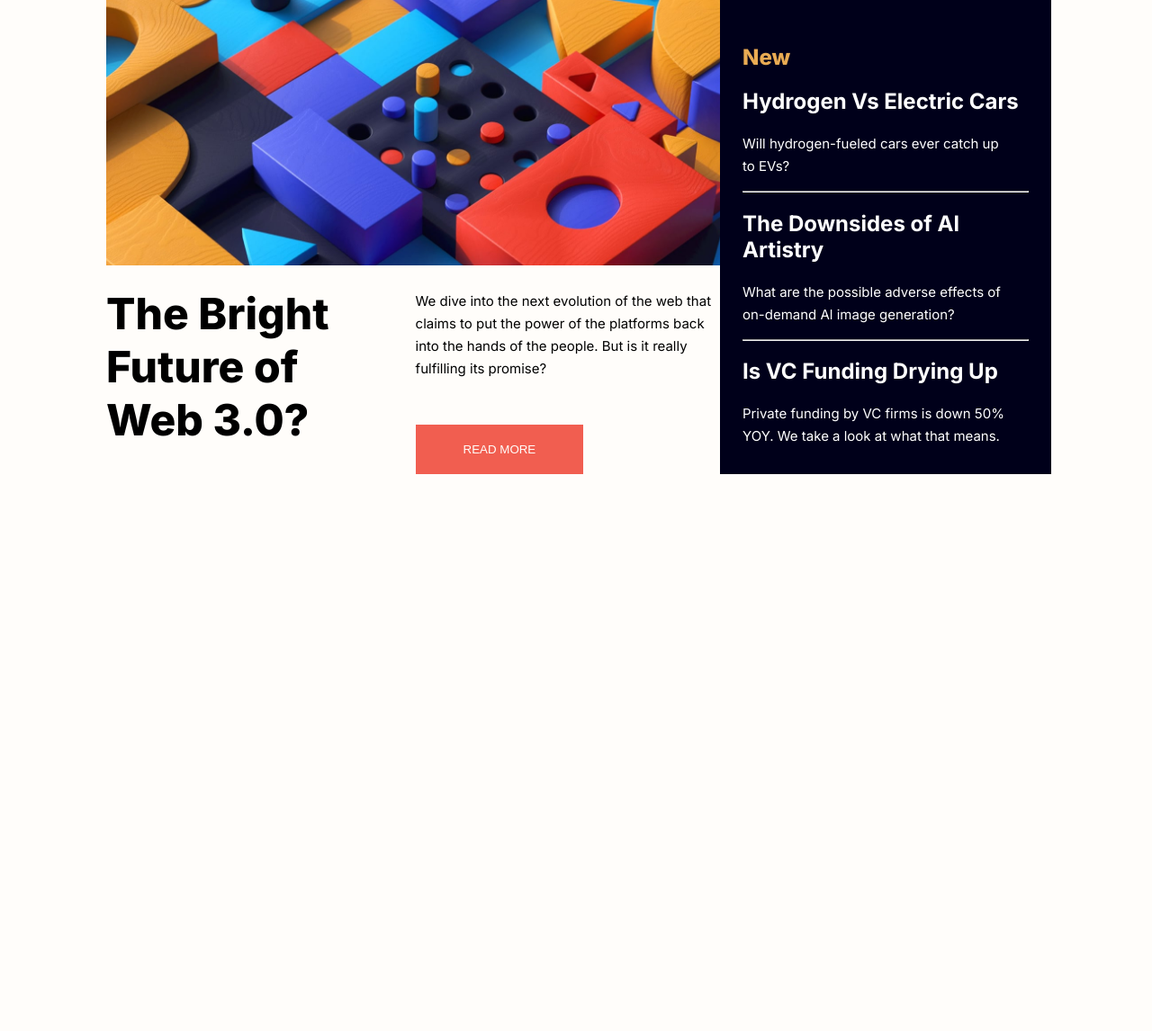
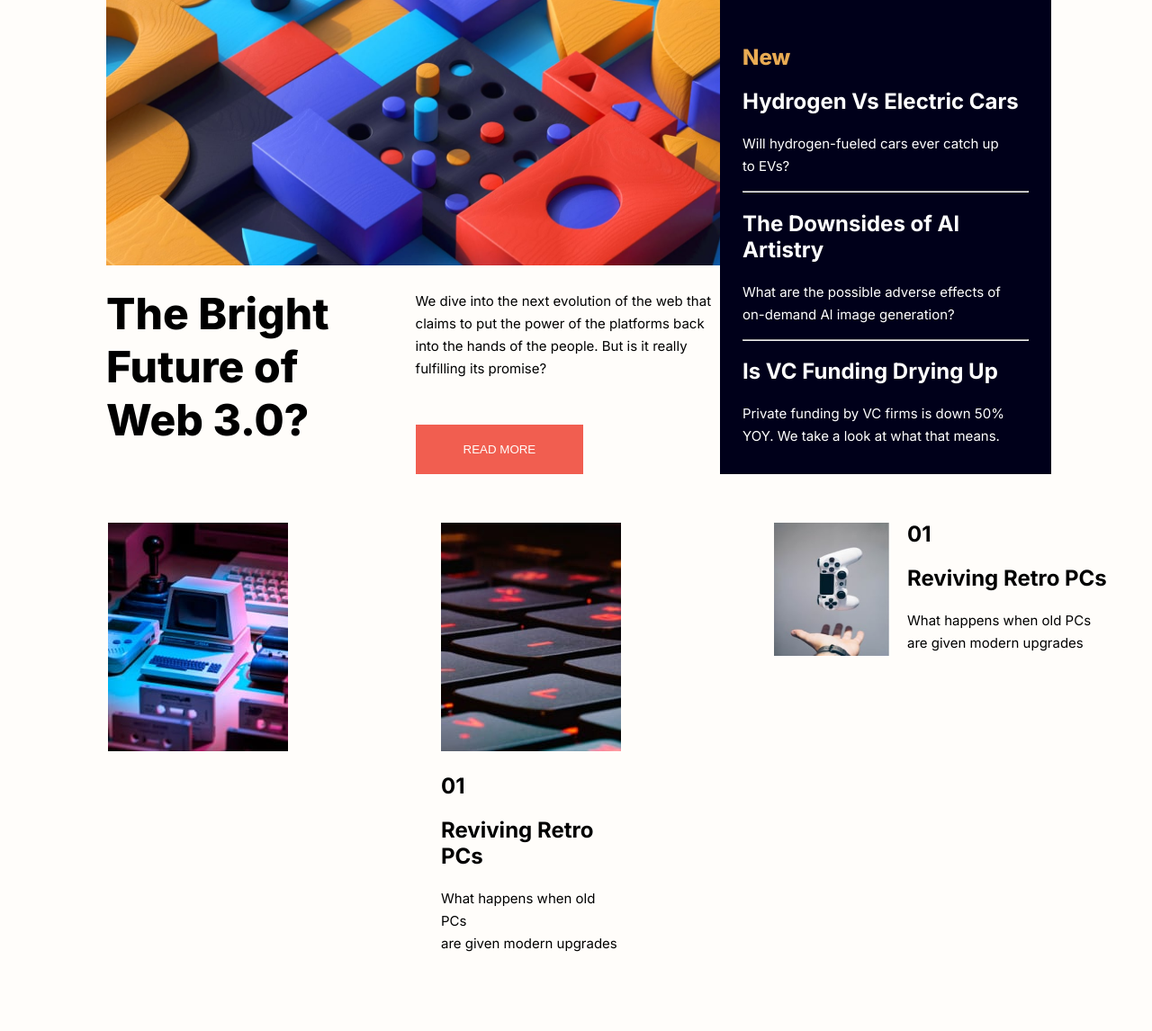
Before and after one commit to oxblixxx/news-homepage-main, a PHP site: page / in a window 1280 px wide. Shown: the part 171-1317 px from the top of the page at 90% size. Before the commit the page ends 698 px from the top, so only its background shows below. Run offline with PHP 8.4, Linux system fonts and the light colour scheme.

Commit message:
positioned nav dot html

```diff
--- a/css/nav.css
+++ b/css/nav.css
@@ -1,10 +1,31 @@
-div{
-    display: flex;
-    flex-direction: row;
-
-
+.images-container{
+    margin: 60px;
+    margin-left: 110px;
 }
 
-img{
+figure img{
+    width: 8em;
+    height: 30%;
+    vertical-align: middle;
+}
+
+nav{
     display: flex;
+    margin: 10px;
 }
+
+figure{
+    display: flex;
+    flex-grow: 1;
+}
+
+figure figcaption{
+    /* background-color: red; */
+    width: max-content;
+    /* padding: 0px; */
+    margin-left: 20px;
+}
+
+figure figcaption h1{
+    margin-top: -2px;
+}
--- a/index.html
+++ b/index.html
@@ -8,10 +8,11 @@
     <!--=============================================
     =              Css files                   =
     ==============================================-->
+  <link rel="stylesheet" href=" ../css/aside.css">
+  <link rel="stylesheet" href="../css/header.css">
   <link rel="stylesheet" href="../css/main.css">
-  <link rel="stylesheet" href="../css/header.css">
   <link rel="stylesheet" href="../css/section.css">
-  <link rel="stylesheet" href=" ../css/aside.css">
+  <link rel="stylesheet" href="../css/nav.css">
     <!--=============================================
     =              Font link                        =
     ==============================================-->
@@ -60,8 +61,8 @@
       </div>
     </aside>
 
-     <!--=============================================
-    =                Section Bar                   =
+    <!--=============================================
+    =                 Section Bar                   =
     ==============================================-->
     <section class="web-three-objective">
         <h1 class="future-text">The Bright <br> Future of <br> Web 3.0?</h1>
@@ -69,8 +70,34 @@
           <p>We dive into the next evolution of the web that <br> claims to put the power of the platforms back <br> into the hands of the people. But is it really <br> fulfilling its promise?</p>
           <button class="btn">READ MORE</button>
         </div>
+    </section>
 
-    </section>
+    <!--=============================================
+    =                     Nav Bar                   =
+    ==============================================-->
+    <nav>
+      <div class="images-container">
+        <img src="assets/images/image-retro-pcs.jpg" alt="">
+
+      </div>
+      <div class="images-container">
+        <img src="assets/images/image-top-laptops.jpg" alt="">
+        <div>
+          <h1>01</h1>
+          <h2>Reviving Retro PCs</h2>
+          <p>What happens when old PCs <br> are given modern upgrades</p>
+        </div>
+      </div>
+      <figure class="images-container">
+        <img src="assets/images/image-gaming-growth.jpg" alt="">
+        <figcaption>
+          <h1>01</h1>
+          <h2>Reviving Retro PCs</h2>
+          <p>What happens when old PCs <br> are given modern upgrades</p>
+        </figcaption>
+      </figure>
+    </nav>
+
 
 
 </body>
```
